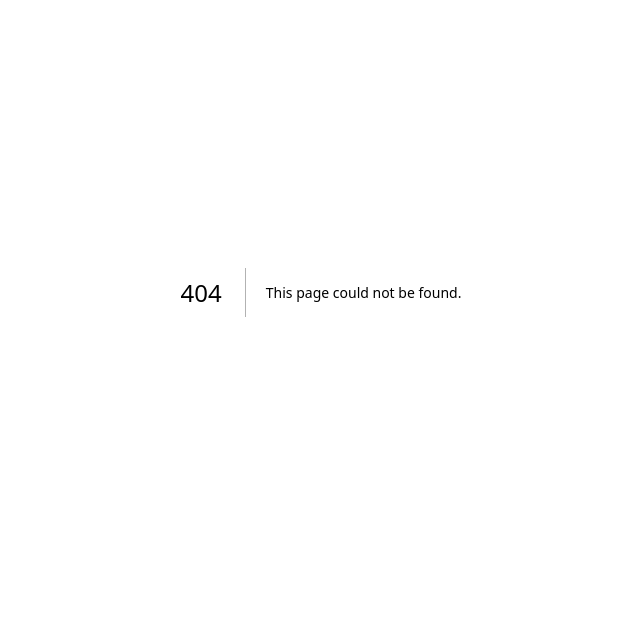
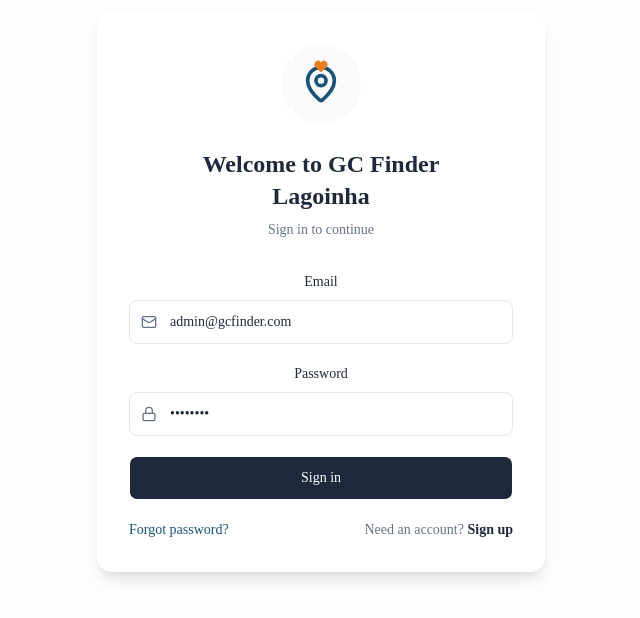
Before and after one commit to sigaocaue/gc-finder-web, a Next.js app: page /admin/login in a window 1280 px wide. Before the commit this address had no page. Shown: the part 108-726 px from the top of the page, without its empty margins (319-959 px from the left). Built offline with nearby package versions, Linux system fonts and the light colour scheme; no server answers.

Commit message:
feat(auth): implement admin login page

```diff
--- /dev/null
+++ b/app/admin/login/page.tsx
@@ -0,0 +1,167 @@
+"use client";
+
+import { useForm } from "react-hook-form";
+import { zodResolver } from "@hookform/resolvers/zod";
+import { loginSchema, type LoginFormValues } from "@/lib/validations/auth";
+import { Mail, Lock, Loader2, MapPin, Heart } from "lucide-react";
+import { Button } from "@/components/ui/button";
+import { api, setAccessToken } from "@/lib/api";
+import type { AuthTokens } from "@/types";
+import { toast } from "sonner";
+import { useState } from "react";
+
+export default function AdminLoginPage() {
+  const [isLoading, setIsLoading] = useState(false);
+
+  const {
+    register,
+    handleSubmit,
+    formState: { errors },
+  } = useForm<LoginFormValues>({
+    resolver: zodResolver(loginSchema),
+    defaultValues:
+      process.env.NODE_ENV === "development"
+        ? { email: "admin@gcfinder.com", password: "admin123" }
+        : undefined,
+  });
+
+  async function onSubmit(data: LoginFormValues) {
+    setIsLoading(true);
+    try {
+      const response = await api<AuthTokens>("/auth/login", {
+        method: "POST",
+        body: JSON.stringify(data),
+      });
+      setAccessToken(response.data.access_token);
+
+      // Salva o refresh token como cookie para o middleware validar a sessão
+      const maxAge = response.data.expires_in * 10;
+      document.cookie = `refresh_token=${response.data.refresh_token}; path=/; max-age=${maxAge}; SameSite=Lax`;
+
+      window.location.href = "/admin/gcs";
+    } catch {
+      toast.error("Email ou senha incorretos");
+    } finally {
+      setIsLoading(false);
+    }
+  }
+
+  return (
+    <div className="flex min-h-screen items-center justify-center bg-muted/40 px-4">
+      <div className="w-full max-w-md rounded-2xl bg-background p-8 shadow-lg">
+        {/* Ícone do logo */}
+        <div className="mb-6 flex justify-center">
+          <div className="relative flex size-20 items-center justify-center rounded-full bg-muted">
+            <MapPin className="size-10 text-primary" strokeWidth={2.2} />
+            <Heart
+              className="absolute top-3.5 size-4 text-warm"
+              fill="currentColor"
+              strokeWidth={0}
+            />
+          </div>
+        </div>
+
+        {/* Título */}
+        <div className="mb-8 text-center">
+          <h1 className="text-2xl font-bold text-foreground">
+            Welcome to GC Finder
+            <br />
+            Lagoinha
+          </h1>
+          <p className="mt-2 text-sm text-muted-foreground">
+            Sign in to continue
+          </p>
+        </div>
+
+        {/* Formulário */}
+        <form onSubmit={handleSubmit(onSubmit)} className="space-y-5">
+          {/* Email */}
+          <div className="space-y-2">
+            <label
+              htmlFor="email"
+              className="block text-center text-sm font-medium text-foreground"
+            >
+              Email
+            </label>
+            <div className="relative">
+              <Mail className="absolute left-3 top-1/2 size-4 -translate-y-1/2 text-muted-foreground" />
+              <input
+                id="email"
+                type="email"
+                placeholder="you@example.com"
+                autoComplete="email"
+                className="h-11 w-full rounded-lg border border-input bg-background pl-10 pr-4 text-sm outline-none transition-colors placeholder:text-muted-foreground focus:border-ring focus:ring-2 focus:ring-ring/50"
+                {...register("email")}
+              />
+            </div>
+            {errors.email && (
+              <p className="text-xs text-destructive">{errors.email.message}</p>
+            )}
+          </div>
+
+          {/* Senha */}
+          <div className="space-y-2">
+            <label
+              htmlFor="password"
+              className="block text-center text-sm font-medium text-foreground"
+            >
+              Password
+            </label>
+            <div className="relative">
+              <Lock className="absolute left-3 top-1/2 size-4 -translate-y-1/2 text-muted-foreground" />
+              <input
+                id="password"
+                type="password"
+                placeholder="••••••••"
+                autoComplete="current-password"
+                className="h-11 w-full rounded-lg border border-input bg-background pl-10 pr-4 text-sm outline-none transition-colors placeholder:text-muted-foreground focus:border-ring focus:ring-2 focus:ring-ring/50"
+                {...register("password")}
+              />
+            </div>
+            {errors.password && (
+              <p className="text-xs text-destructive">
+                {errors.password.message}
+              </p>
+            )}
+          </div>
+
+          {/* Botão Sign in */}
+          <Button
+            type="submit"
+            disabled={isLoading}
+            className="h-11 w-full rounded-lg bg-foreground text-background hover:bg-foreground/90"
+          >
+            {isLoading ? (
+              <Loader2 className="size-4 animate-spin" />
+            ) : (
+              "Sign in"
+            )}
+          </Button>
+        </form>
+
+        {/* Links */}
+        <div className="mt-5 flex items-center justify-between text-sm">
+          <button
+            type="button"
+            className="text-primary hover:underline"
+            onClick={() => toast.info("Entre em contato com o administrador")}
+          >
+            Forgot password?
+          </button>
+          <span className="text-muted-foreground">
+            Need an account?{" "}
+            <button
+              type="button"
+              className="font-semibold text-foreground hover:underline"
+              onClick={() =>
+                toast.info("O cadastro é controlado pelo administrador")
+              }
+            >
+              Sign up
+            </button>
+          </span>
+        </div>
+      </div>
+    </div>
+  );
+}
```
